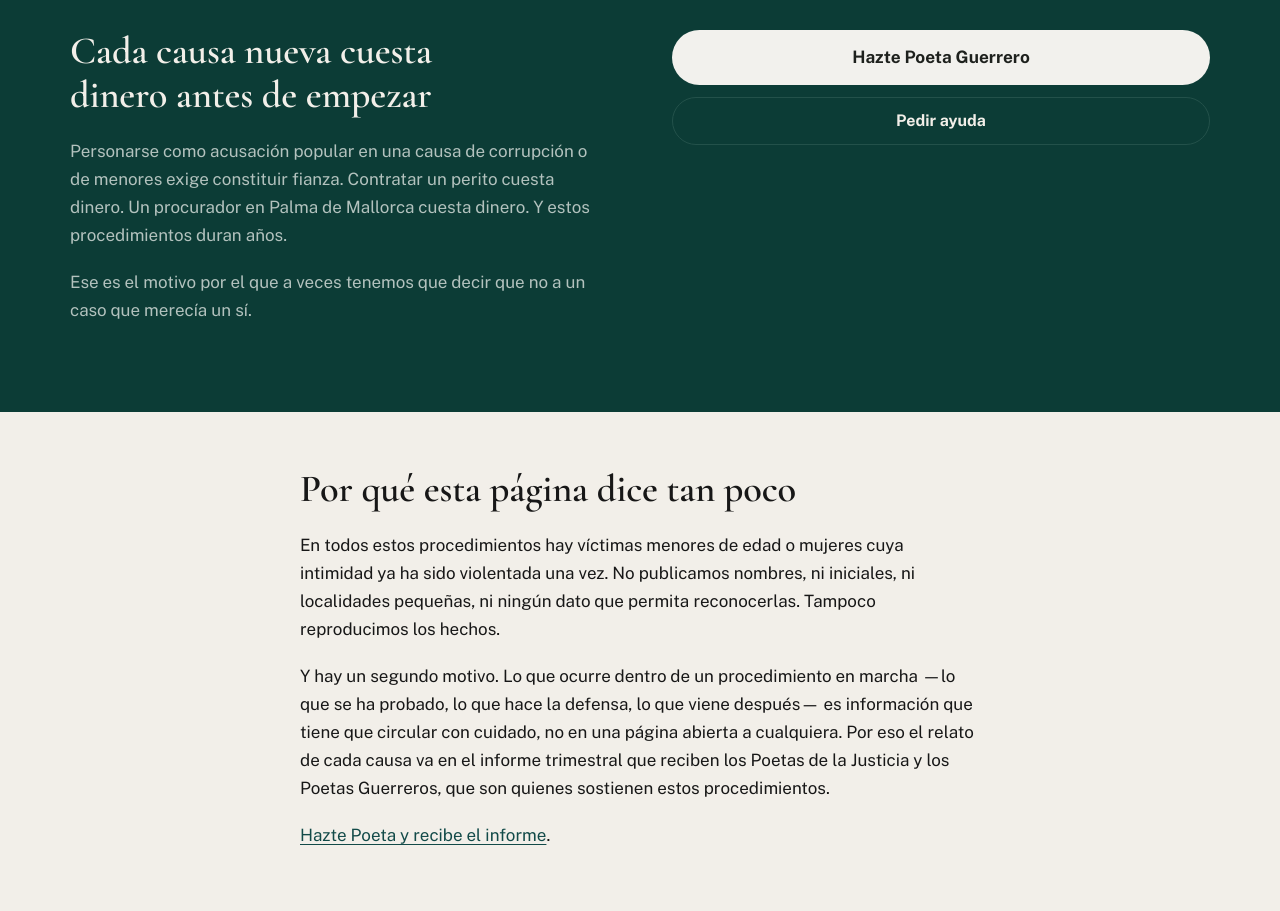
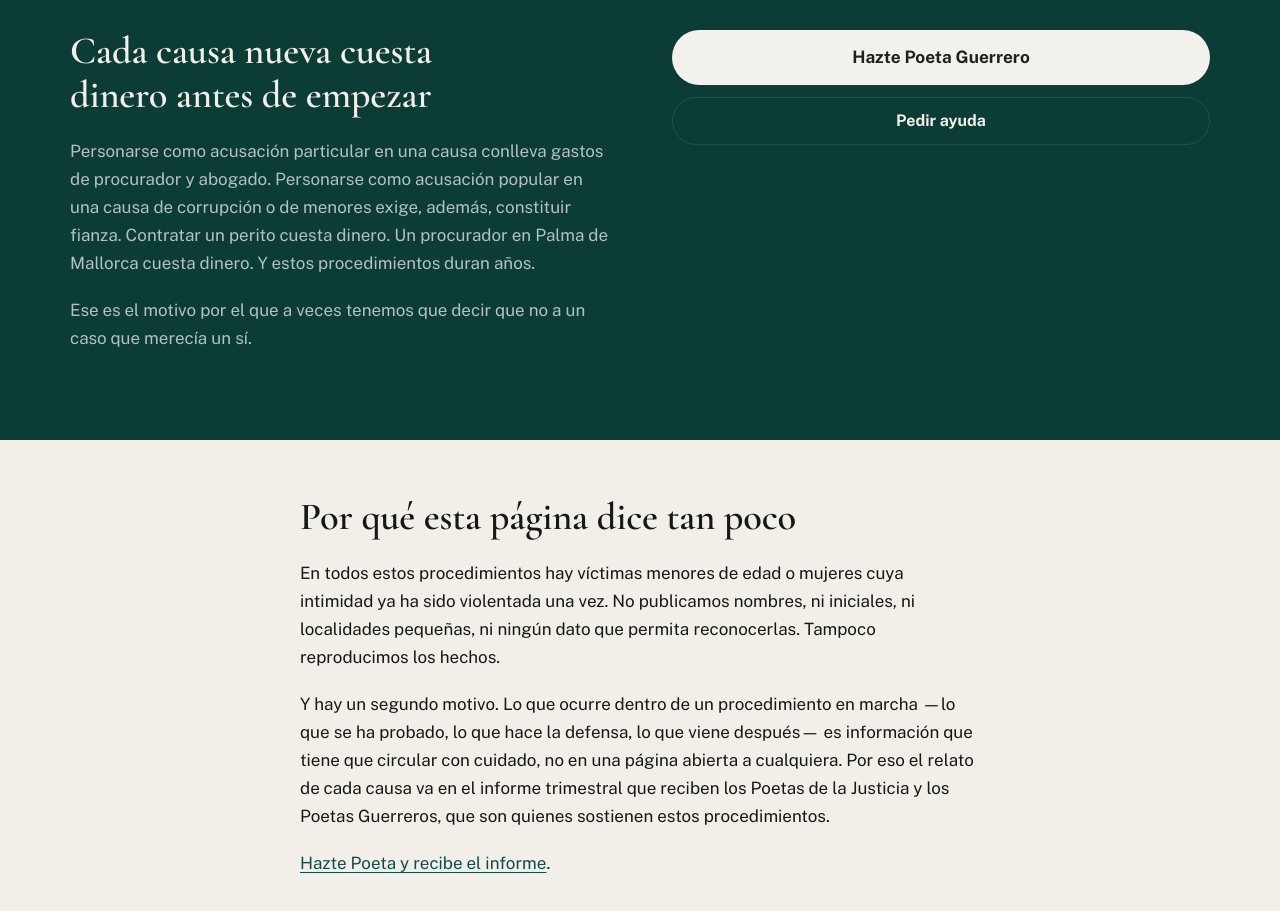
Before and after one commit to Asociacion-Justicia-Poetica/asociacionjusticiapoetica.github.io, a website: page causas.html in a window 1280 px wide. Shown: the part 1080-1991 px from the top of the page. Drawn offline with Linux system fonts and the light colour scheme.

Commit message:
La acusación particular también cuesta dinero
La página solo hablaba de la fianza de la acusación popular, que es el
caso menos frecuente. Personarse como acusación particular, que es lo que
la Asociación hace la mayoría de las veces, ya conlleva procurador y
abogado. La fianza de la popular se suma a eso, no lo sustituye.

Co-Authored-By: Claude Opus 5 <noreply@anthropic.com>

```diff
--- a/causas.html
+++ b/causas.html
@@ -105,7 +105,7 @@
     <div class="wrap split">
       <div>
         <h2>Cada causa nueva cuesta dinero antes de empezar</h2>
-        <p>Personarse como acusación popular en una causa de corrupción o de menores exige constituir fianza. Contratar un perito cuesta dinero. Un procurador en Palma de Mallorca cuesta dinero. Y estos procedimientos duran años.</p>
+        <p>Personarse como acusación particular en una causa conlleva gastos de procurador y abogado. Personarse como acusación popular en una causa de corrupción o de menores exige, además, constituir fianza. Contratar un perito cuesta dinero. Un procurador en Palma de Mallorca cuesta dinero. Y estos procedimientos duran años.</p>
         <p style="margin-bottom:0">Ese es el motivo por el que a veces tenemos que decir que no a un caso que merecía un sí.</p>
       </div>
       <div style="display:grid;gap:.75rem;align-content:start">
```
